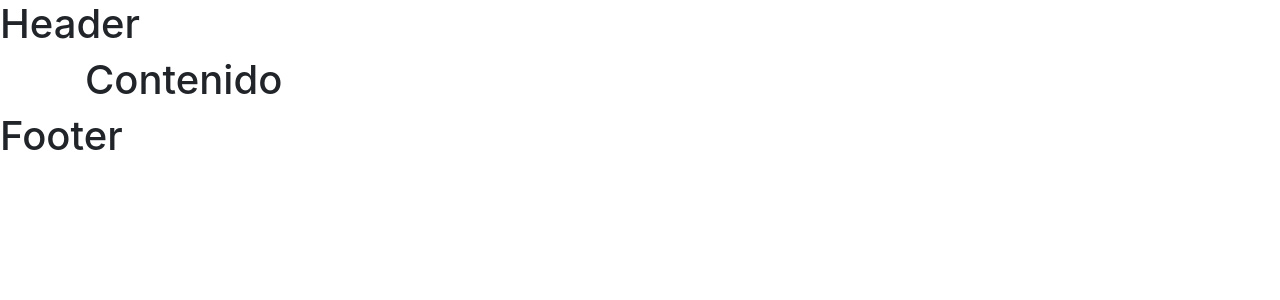
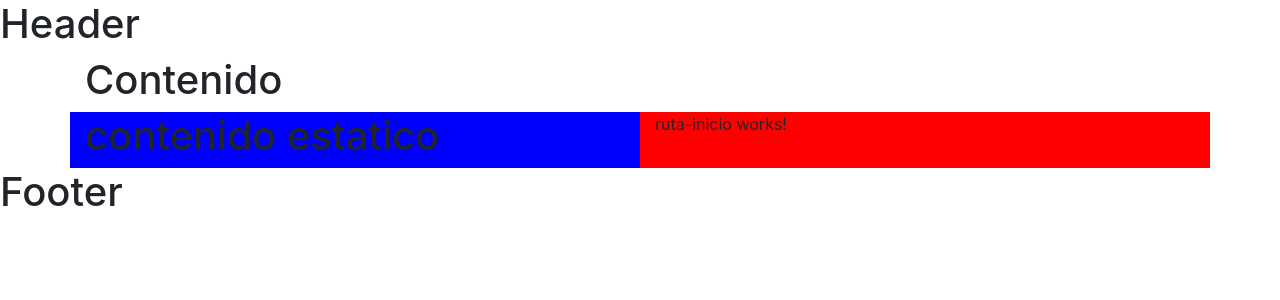
Before and after one commit to 2018-A-GR1-Tecnologias-Web-Javascript/03-angular-rutas, an Angular app in the folder rutas/: page /#/inicio in a window 1280 px wide. Shown: the top 300 px of the page. Built offline with nearby package versions, Linux system fonts and the light colour scheme.

Commit message:
rutas html

```diff
--- a/rutas/src/app/app.component.html
+++ b/rutas/src/app/app.component.html
@@ -2,5 +2,16 @@
 <div class="container">
   <h1>Contenido</h1>
 
+  <div class="row">
+    <div class="col-sm-6" style="background-color: blue">
+      <h1>contenido estatico</h1>
+    </div>
+    <div class="col-sm-6" style="background-color: red">
+
+      <router-outlet></router-outlet>
+
+    </div>
+  </div>
+
 </div>
 <h1>Footer</h1>
--- a/rutas/src/app/app.routes.ts
+++ b/rutas/src/app/app.routes.ts
@@ -7,6 +7,7 @@ export const RUTAS_APP: Routes = [
     path: 'inicio',
     component: RutaInicioComponent
   },
+
   {
     path: '',
     redirectTo: '/inicio',
```
